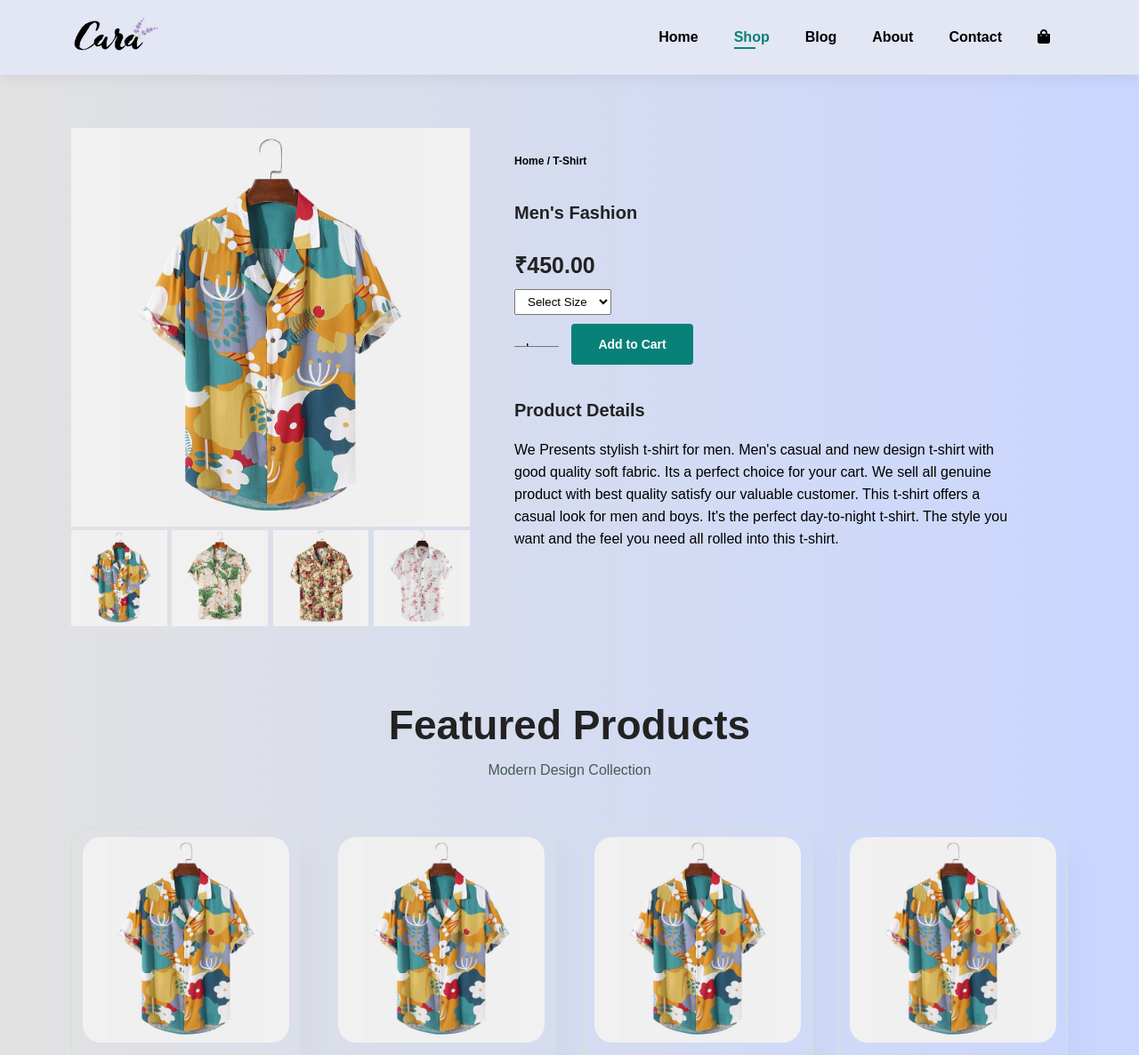
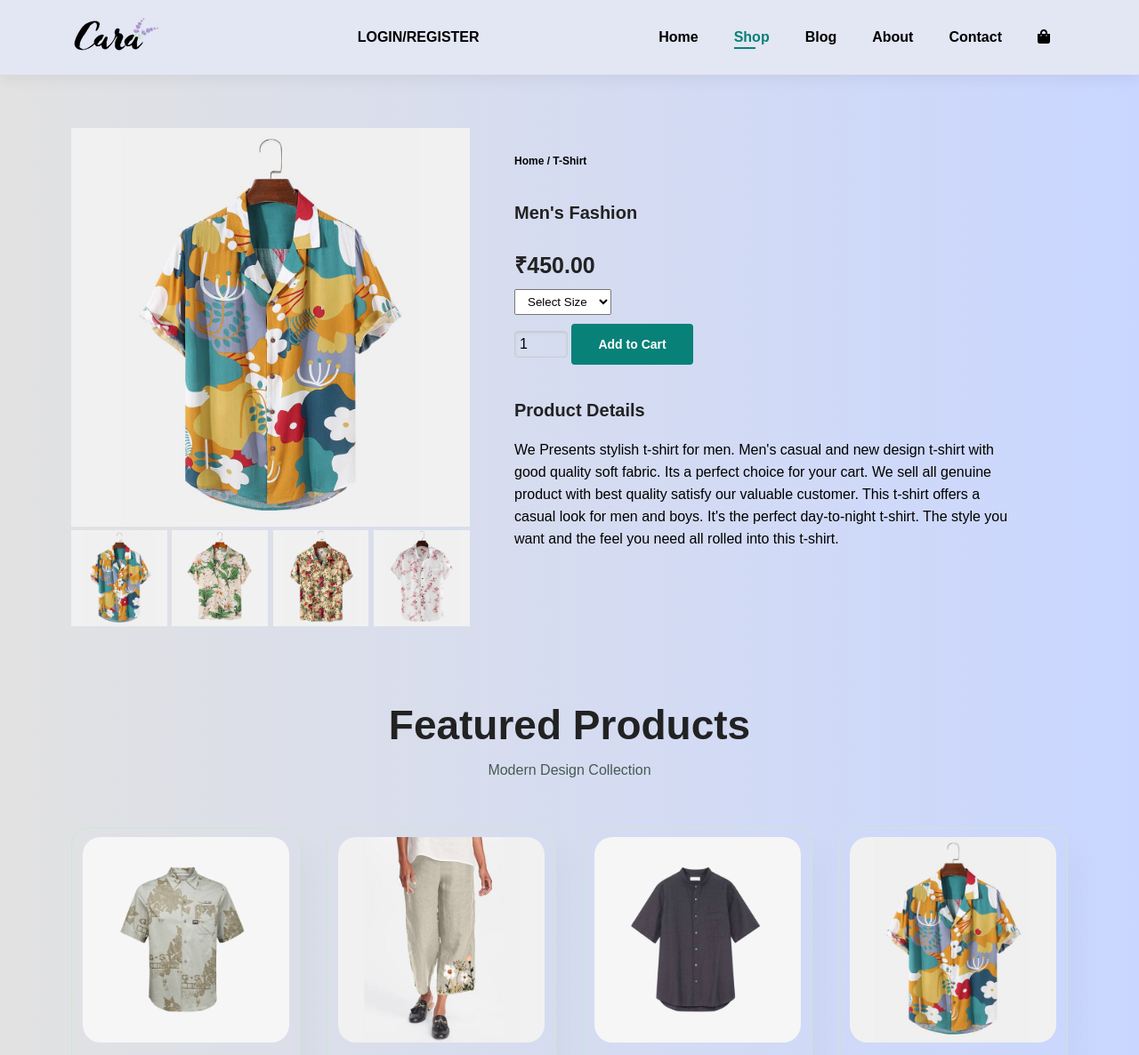
Before and after one commit to Sharul23/E-commerce, a website: page sproduct.html in a window 1280 px wide. Shown: the top 1186 px of the page at 89% size. Drawn offline with Linux system fonts and the light colour scheme.

Commit message:
Add files via upload

```diff
--- a/sproduct.html
+++ b/sproduct.html
@@ -14,6 +14,10 @@
 <body>
     <section id="header">
         <a href="#"> <img src="img/logo.png" class="logo" alt=" "> </a>
+        <ul id="id">
+            <li><a href="login.html" class="button">LOGIN/REGISTER</a></li>
+
+        </ul>
         <div>
             <ul id="navbar">
                 <li><a href="index.html">Home</a></li>
@@ -75,7 +79,7 @@
         <p>Modern Design Collection</p>
         <div class="pro-container" onclick="window.location.href='sproduct.html' ">
             <div class="pro">
-                <img src="img/products/f1.jpg" alt="">
+                <img src="img/products/n4.jpg" alt="">
                 <div class="des">
                     <span>Adidas</span>
                     <h5>Printed shirt</h5>
@@ -91,7 +95,7 @@
                 <a href="#"><i class="fal fa-shopping-cart cart"></i></a>
             </div>
             <div class="pro">
-                <img src="img/products/f1.jpg" alt="">
+                <img src="img/products/f7.jpg" alt="">
                 <div class="des">
                     <span>Adidas</span>
                     <h5>Printed shirt</h5>
@@ -107,7 +111,7 @@
                 <a href="#"><i class="fal fa-shopping-cart cart"></i></a>
             </div>
             <div class="pro">
-                <img src="img/products/f1.jpg" alt="">
+                <img src="img/products/n8.jpg" alt="">
                 <div class="des">
                     <span>Adidas</span>
                     <h5>Printed shirt</h5>
--- a/style.css
+++ b/style.css
@@ -76,6 +76,39 @@ body {
   position: sticky;
   top: 0;
   left: 0;
+}
+
+#id{
+  display: flex;
+  align-items:first baseline;
+  justify-content: center;
+}
+#id li{
+  list-style: none;
+  padding: 0 20px;
+  position: relative;
+}
+#id li a{
+  text-decoration: none;
+   font-size: 16px;
+   font-weight: 600;
+   color: black;
+   transition: 0.3s ease;
+}
+#id li a:hover,
+#id li a.active  {
+  color: #088178;
+}
+#id li a.active::after,
+#id li a:hover::after{
+  content: "";
+  width: 30%;
+  height: 2px;
+  background-color:#088178 ;
+  position: absolute;
+  bottom: -4px;
+  left: 20px;
+  transition: 0.2s;
 }
 #navbar{
   display: flex;
@@ -716,11 +749,14 @@ button:hover{
   margin-bottom: 10px;
 }
 #prodetails .single-pro-details input{
-  width: 50px;
-  height: 4px;
-  padding-left: 10px;
-  font-size: 16px;
-  margin-right: 10px;
+  width: 60px;
+    padding: 5px;
+    font-size: 16px;
+    border: 1px solid #ccc;
+    border-radius: 4px;
+    box-shadow: inset 0 1px 3px rgba(0, 0, 0, 0.1);
+    outline: none;
+
 }
 #prodetails .single-pro-details input:focus{
   outline: none;
```
Also changed, not shown: about.html (+4 -0 lines), blog.html (+4 -0 lines), cart.html (+4 -0 lines), contact.html (+4 -0 lines), index.html (+4 -0 lines), shop page2.html (+4 -0 lines), shop.html (+4 -0 lines).
